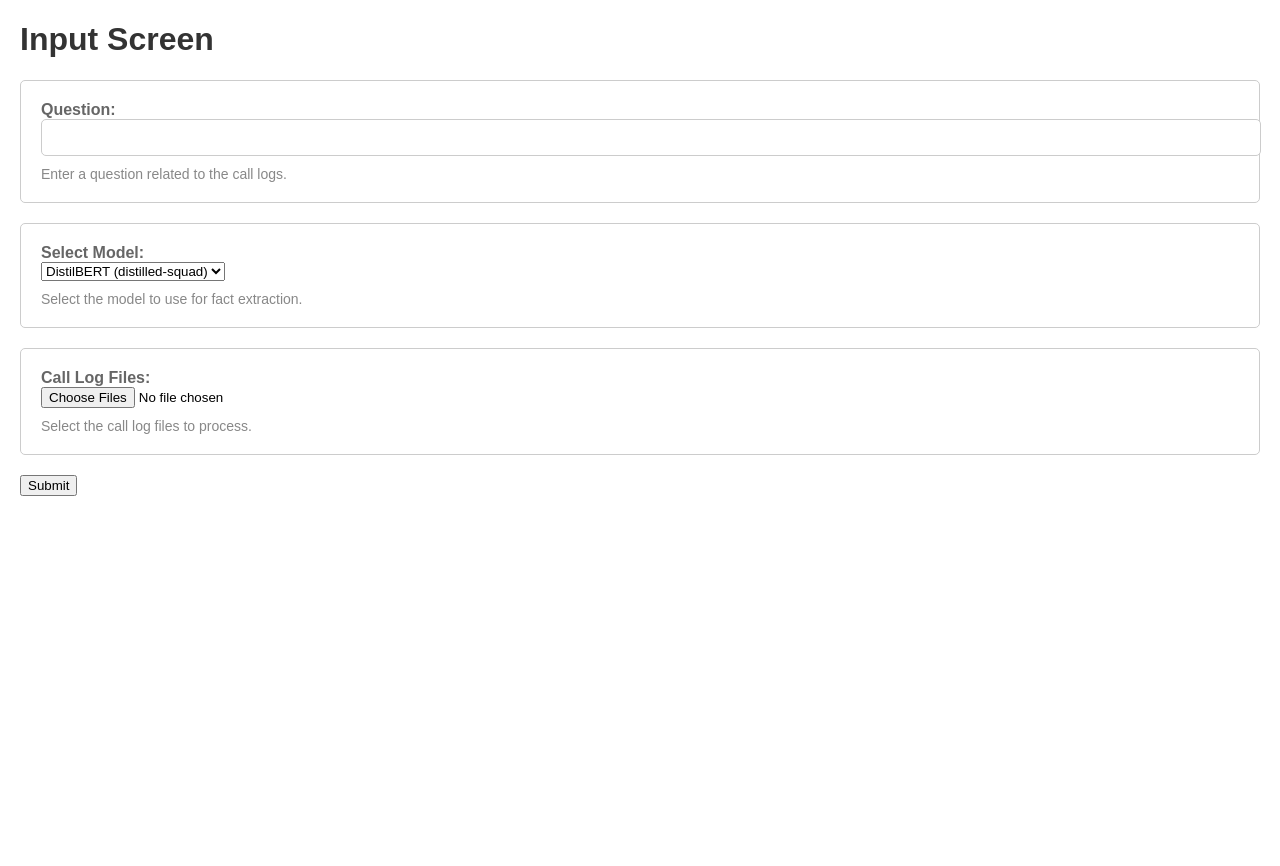
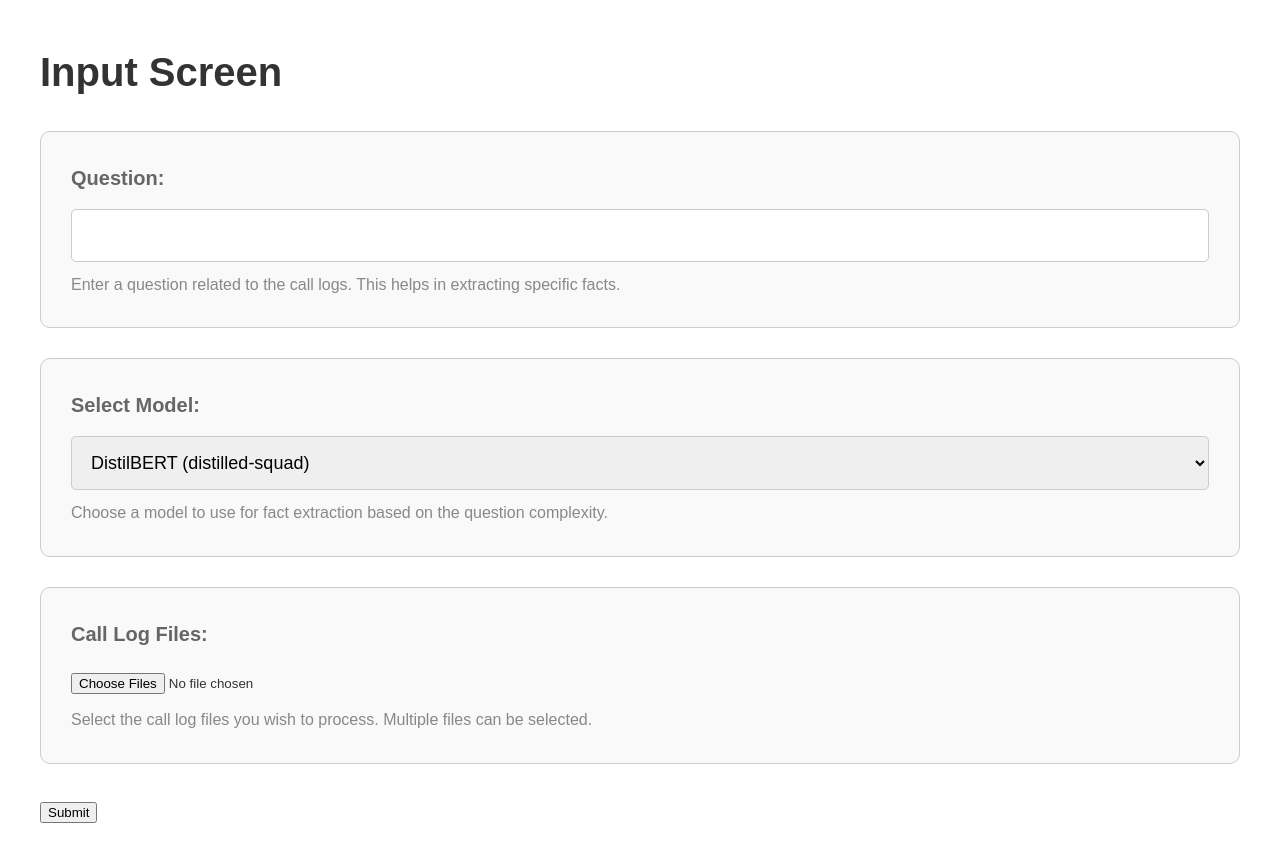
Before and after one commit to Sathvik-Chowdary-Veerapaneni/Cleric_AI_Engineer_Assginment_V2, a Flask app: page / in a window 1280 px wide. Before the commit the page ends 496 px from the top, so only its background shows below. Run offline with Flask 3, Linux system fonts and the light colour scheme.

Commit message:
Changed Requirements and Added better UI for Input.html

```diff
--- a/requirements.txt
+++ b/requirements.txt
@@ -1,3 +1,4 @@
 flask
 transformers
 torch
+Flask-Cors
--- a/templates/input.html
+++ b/templates/input.html
@@ -5,41 +5,58 @@
     <style>
         body {
             font-family: Arial, sans-serif;
-            margin: 20px;
+            margin: 40px; /* Increased margin for better spacing */
+            font-size: 20px; /* Increased base font size for better readability */
+            color: #333; /* Darker text color for better contrast */
+            line-height: 1.6; /* Improved line height for better readability */
         }
         h1 {
             color: #333;
+            font-size: 2em; /* Larger heading size for better emphasis */
         }
         .section {
-            margin-bottom: 20px;
-            padding: 20px;
+            margin-bottom: 30px; /* Increased margin for better spacing */
+            padding: 30px; /* Increased padding for better spacing */
             border: 1px solid #ccc;
-            border-radius: 5px;
+            border-radius: 10px; /* Larger border radius for softer edges */
+            background-color: #f9f9f9; /* Light background color for better contrast */
         }
         .section label {
             font-weight: bold;
             color: #666;
+            display: block;
+            margin-bottom: 15px; /* Increased margin for better spacing */
         }
         .section input[type="text"],
-        .section textarea {
-            width: 100%;
-            padding: 10px;
+        .section textarea,
+        .section select {
+            padding: 15px; /* Increased padding for better touch interaction */
             border: 1px solid #ccc;
             border-radius: 5px;
-            resize: vertical;
+            width: 100%; /* Full width inputs for better usability */
+            box-sizing: border-box; /* Ensure padding doesn't affect width */
+            font-size: 18px; /* Larger font size for better readability */
+        }
+        .section input[type="text"] {
+            background-image: none; /* Remove the arrow image */
         }
         .section input[type="submit"] {
-            padding: 10px 20px;
+            padding: 15px 30px; /* Increased padding for better touch interaction */
             background-color: #4CAF50;
             color: white;
             border: none;
             border-radius: 5px;
             cursor: pointer;
+            font-size: 20px; /* Larger font size for readability */
+            transition: background-color 0.3s; /* Smooth transition for hover effect */
+        }
+        .section input[type="submit"]:hover {
+            background-color: #45a049; /* Slightly darker green on hover */
         }
         .instructions {
             margin-top: 10px;
             color: #888;
-            font-size: 14px;
+            font-size: 16px; /* Larger font for instructions */
         }
     </style>
 </head>
@@ -47,23 +64,22 @@
     <h1>Input Screen</h1>
     <form method="POST" action="/" enctype="multipart/form-data">
         <div class="section">
-            <label for="question">Question:</label><br />
-            <input type="text" id="question" name="question" /><br />
-            <div class="instructions">Enter a question related to the call logs.</div>
+            <label for="question">Question:</label>
+            <input type="text" id="question" name="question" />
+            <div class="instructions">Enter a question related to the call logs. This helps in extracting specific facts.</div>
         </div>
         <div class="section">
-            <label for="model_name">Select Model:</label><br />
+            <label for="model_name">Select Model:</label>
             <select id="model_name" name="model_name">
                 <option value="distilbert-base-cased-distilled-squad">DistilBERT (distilled-squad)</option>
                 <option value="bert-large-uncased-whole-word-masking-finetuned-squad">BERT (uncased-squad)</option>
-                <!-- <option value="roberta-base-squad2">RoBERTa (squad2)</option> -->
             </select>
-            <div class="instructions">Select the model to use for fact extraction.</div>
+            <div class="instructions">Choose a model to use for fact extraction based on the question complexity.</div>
         </div>
         <div class="section">
-            <label for="file_uploads">Call Log Files:</label><br />
-            <input type="file" id="file_uploads" name="file_uploads" multiple><br />
-            <div class="instructions">Select the call log files to process.</div>
+            <label for="file_uploads">Call Log Files:</label>
+            <input type="file" id="file_uploads" name="file_uploads" multiple>
+            <div class="instructions">Select the call log files you wish to process. Multiple files can be selected.</div>
         </div>
         <input type="submit" value="Submit" />
     </form>
```
Also changed, not shown: static/styles.css (line endings or trailing spaces), 2 other files.
